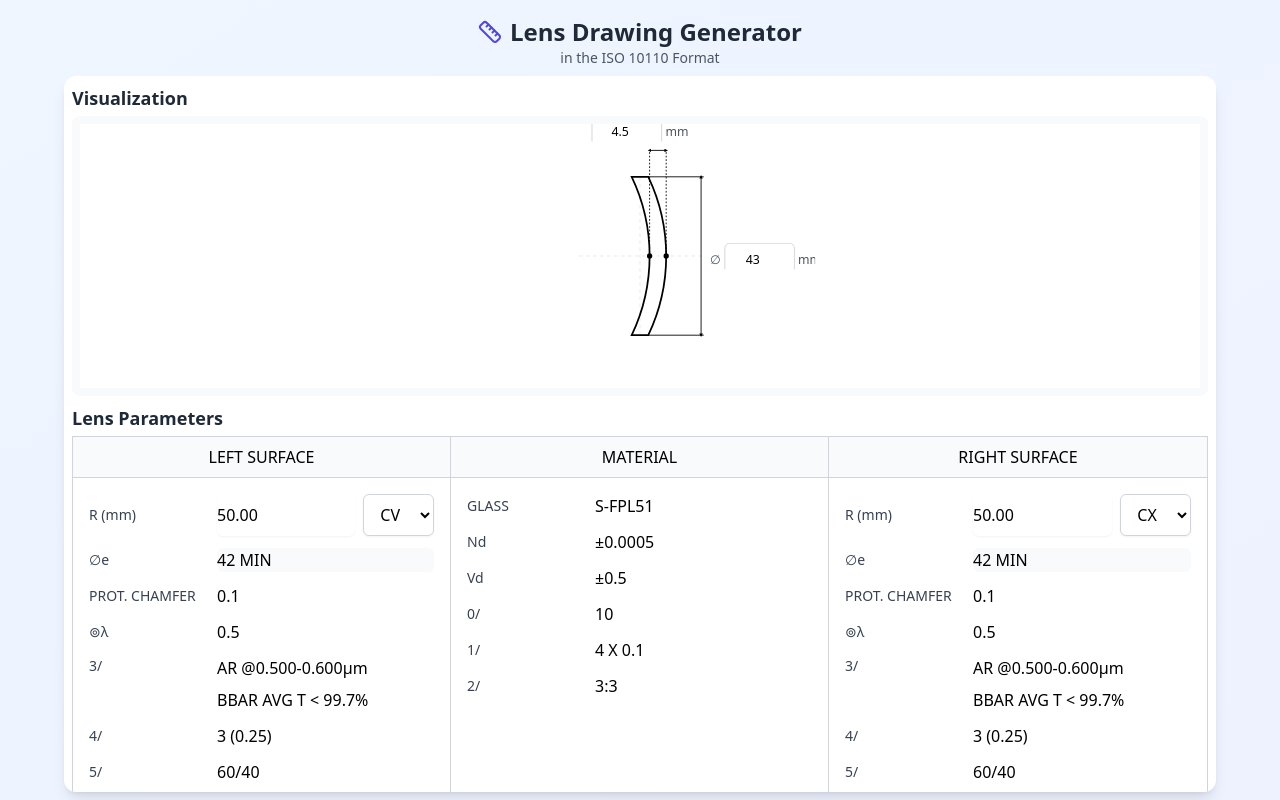
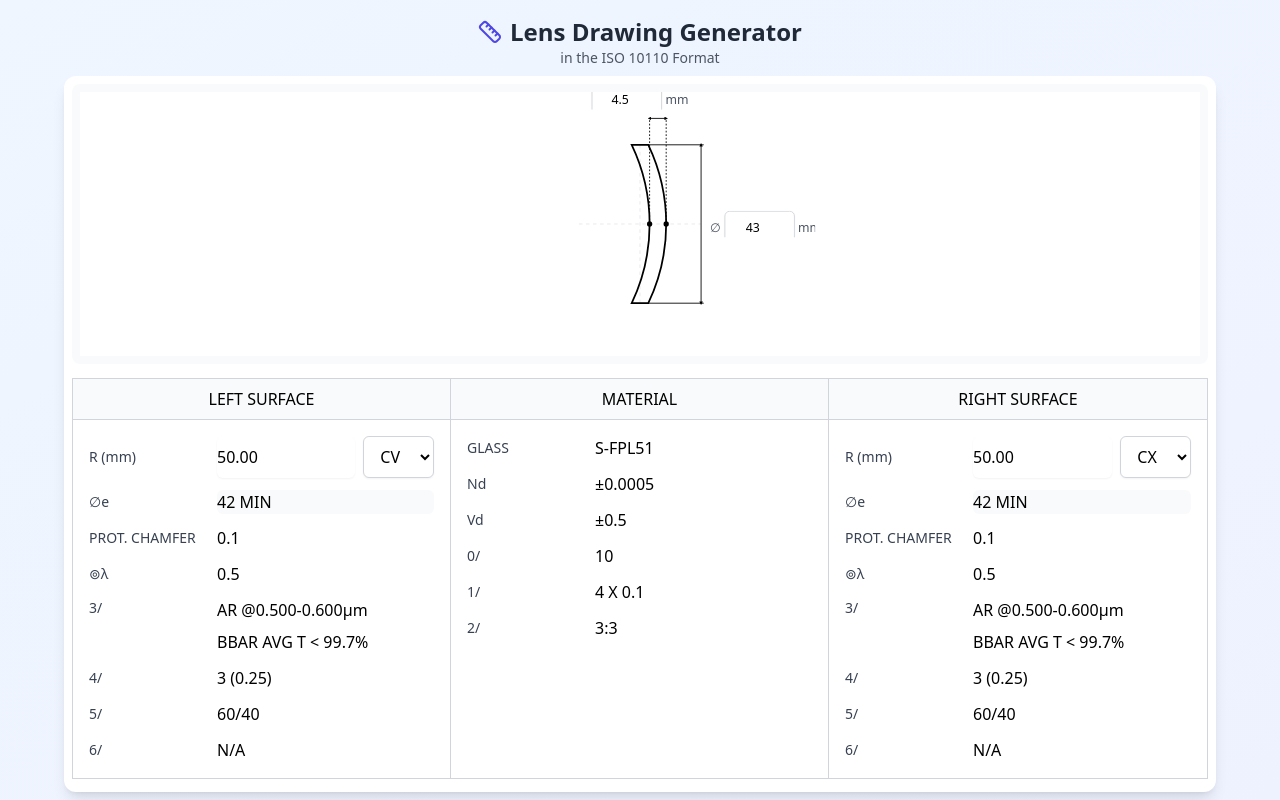
Before and after one commit to optomachina/Optical-Drawing-Generator, a React (Vite) app: page / in a window 1280 px wide. Built offline with nearby package versions, Linux system fonts and the light colour scheme.

Commit message:
refactor: remove visualization and lens parameters headers

```diff
--- a/src/App.tsx
+++ b/src/App.tsx
@@ -50,15 +50,12 @@ function App() {
 
         <div className="flex-1 grid md:grid-cols-1 gap-2 bg-white rounded-xl shadow-lg p-2 overflow-hidden">
           <div className="flex flex-col">
-            <h2 className="text-lg font-semibold text-gray-800 mb-1">Visualization</h2>
             <div className="bg-gray-50 rounded-lg p-2 h-[35vh]">
               <LensVisualizer params={params} updateParam={updateParam} />
             </div>
           </div>
 
           <div className="flex flex-col">
-            <h2 className="text-lg font-semibold text-gray-800 mb-1">Lens Parameters</h2>
-
             <div className="grid grid-cols-3 gap-0 border border-gray-300">
               {/* Column Headers */}
               <div className="border-b border-r border-gray-300 p-2 bg-gray-50 font-medium text-center">LEFT SURFACE</div>
```
